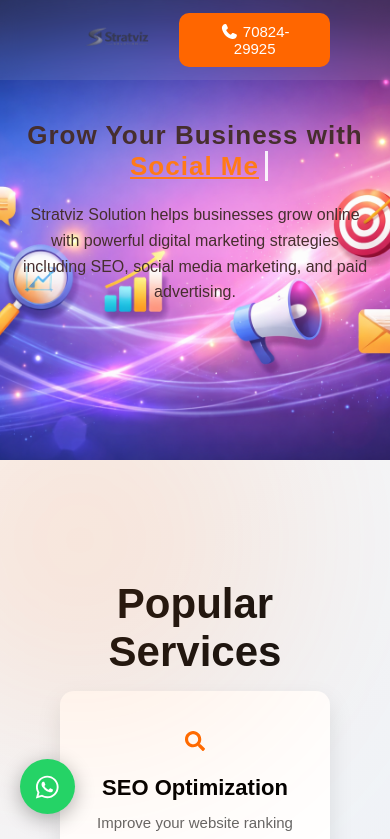
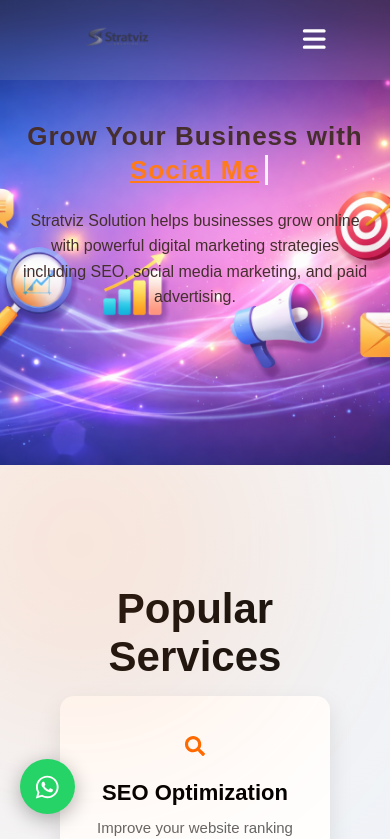
Before and after one commit to devtarunkumar/DemoProjectFrontReact, a React (Vite) app: page / in a window 390 px wide. Shown: the top 839 px of the page. Built offline with nearby package versions, Linux system fonts and the light colour scheme.

Commit message:
responsive navbar added

```diff
--- a/src/components/Hero.css
+++ b/src/components/Hero.css
@@ -127,10 +127,11 @@
 
 .hero h1{
 font-size:26px;
+line-height:1.3;
 }
 
 .hero p{
-font-size:16px;
+font-size:15px;
 }
 
 section{
--- a/src/components/Navbar.css
+++ b/src/components/Navbar.css
@@ -188,3 +188,61 @@
 }
 
 }
+/* Hamburger icon */
+
+.menu-icon{
+display:none;
+font-size:26px;
+color:white;
+cursor:pointer;
+}
+
+/* Mobile */
+
+@media (max-width:768px){
+
+.menu-icon{
+display:block;
+}
+
+.nav-links{
+position:absolute;
+top:80px;
+left:0;
+width:100%;
+background:white;
+flex-direction:column;
+align-items:center;
+gap:20px;
+padding:30px 0;
+display:none;
+}
+
+.nav-links.active{
+display:flex;
+}
+
+.nav-links a{
+color:#111;
+font-size:18px;
+}
+
+.nav-btn{
+display:none;
+}
+
+}
+@media (max-width:768px){
+
+.dropdown-menu{
+position:static;
+box-shadow:none;
+width:100%;
+display:none;
+}
+
+.dropdown:hover .dropdown-menu{
+display:block;
+}
+
+}
--- a/src/components/Navbar.jsx
+++ b/src/components/Navbar.jsx
@@ -1,44 +1,48 @@
 import { useState, useEffect } from "react";
 import { FontAwesomeIcon } from "@fortawesome/react-fontawesome";
-import { faPhone, faChevronDown } from "@fortawesome/free-solid-svg-icons";
+import { faPhone, faChevronDown, faBars, faTimes } from "@fortawesome/free-solid-svg-icons";
 import { Link } from "react-router-dom";
 import "./Navbar.css";
 
 const Navbar = () => {
-  const [aboutOpen, setAboutOpen] = useState(false);
-  const [projectOpen, setProjectOpen] = useState(false);
-  const [scrolled, setScrolled] = useState(false); // scroll state
 
-  useEffect(() => {
-    const handleScroll = () => {
-      if (window.scrollY > window.innerHeight / 2) {
-        setScrolled(true);
-      } else {
-        setScrolled(false);
+const [menuOpen,setMenuOpen] = useState(false);
+const [scrolled,setScrolled] = useState(false);
+
+useEffect(()=>{
+
+const handleScroll=()=>{
+if(window.scrollY>window.innerHeight/2){
+setScrolled(true)
+}else{
+setScrolled(false)
 }
-    };
+}
 
-    window.addEventListener("scroll", handleScroll);
-    return () => window.removeEventListener("scroll", handleScroll);
-  }, []);
+window.addEventListener("scroll",handleScroll)
 
-  return (
-    <div className={`navbar ${scrolled ? "scrolled" : ""}`}>
+return()=>window.removeEventListener("scroll",handleScroll)
+
+},[])
+
+return(
+
+<div className={`navbar ${scrolled ? "scrolled":""}`}>
 
 {/* Logo */}
+
 <div className="logo">
-        <img src="/logo.png" alt="Stratviz Logo" />
+<img src="/logo.png" alt="Stratviz Logo"/>
 </div>
 
 {/* Menu */}
-      <ul className="nav-links">
+
+<ul className={`nav-links ${menuOpen ? "active":""}`}>
 
 <li><Link to="/">Home</Link></li>
 
-        {/* ABOUT */}
 <li className="dropdown">
-          <Link to="/about">About <FontAwesomeIcon icon={faChevronDown} />
-          </Link>
+<Link to="/about">About <FontAwesomeIcon icon={faChevronDown}/></Link>
 <ul className="dropdown-menu">
 <li><Link to="/founder">About Founder</Link></li>
 <li><Link to="/careers">Careers</Link></li>
@@ -46,10 +50,8 @@
 </ul>
 </li>
 
-        {/* PROJECTS */}
 <li className="dropdown">
-          <Link to="/projects">Projects <FontAwesomeIcon icon={faChevronDown} />
-          </Link>
+<Link to="/projects">Projects <FontAwesomeIcon icon={faChevronDown}/></Link>
 <ul className="dropdown-menu">
 <li><Link to="/project1">Project 1</Link></li>
 <li><Link to="/project2">Project 2</Link></li>
@@ -59,18 +61,29 @@
 
 <li><Link to="/faq">FAQ</Link></li>
 <li><Link to="/contact">Contact</Link></li>
+
 </ul>
 
-      {/* Button */}
+{/* Phone button */}
+
 <div className="nav-btn">
 <a href="tel:+917082429925">
 <button>
-            <FontAwesomeIcon icon={faPhone} /> 70824-29925
+<FontAwesomeIcon icon={faPhone}/> 70824-29925
 </button>
 </a>
 </div>
+
+{/* Hamburger */}
+
+<div className="menu-icon" onClick={()=>setMenuOpen(!menuOpen)}>
+{menuOpen ? <FontAwesomeIcon icon={faTimes}/> : <FontAwesomeIcon icon={faBars}/>}
 </div>
-  );
-};
+
+</div>
+
+)
+
+}
 
 export default Navbar;
```
Lines whose indentation alone changed are shown as unchanged.
